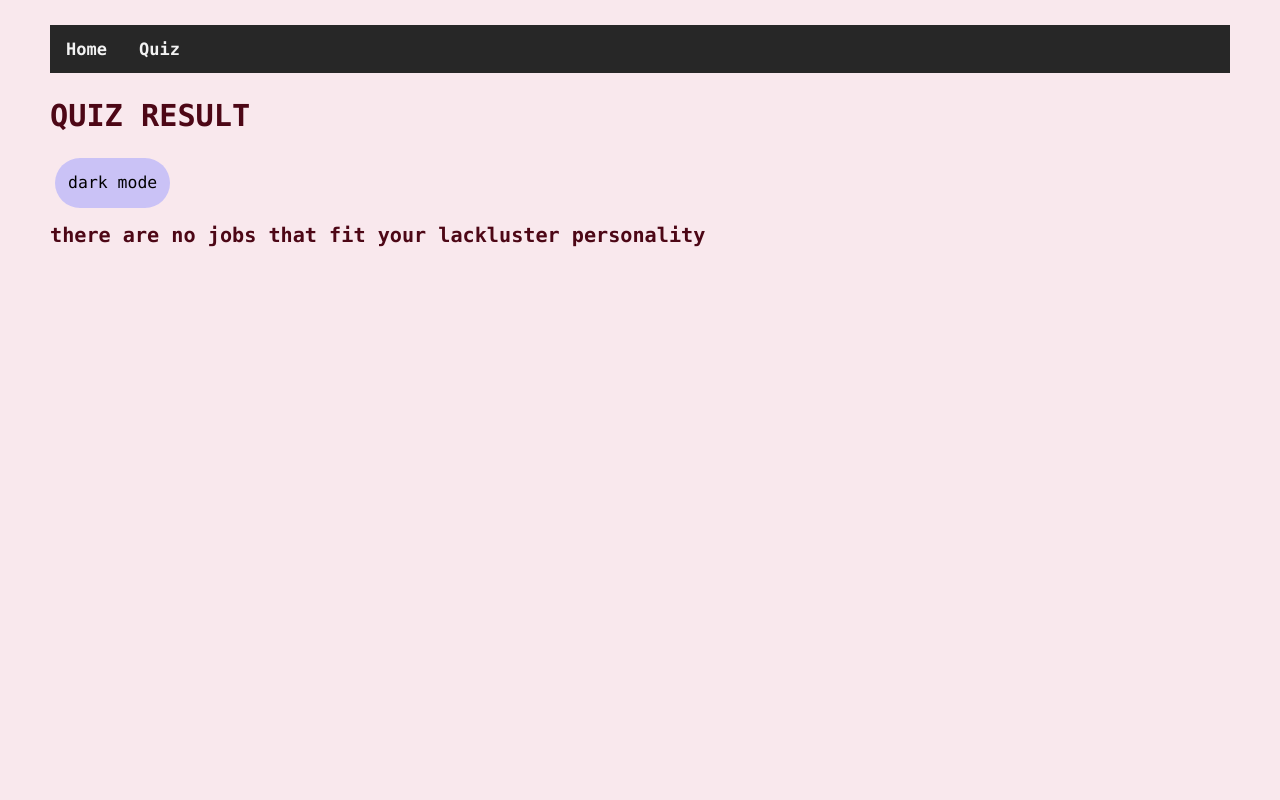
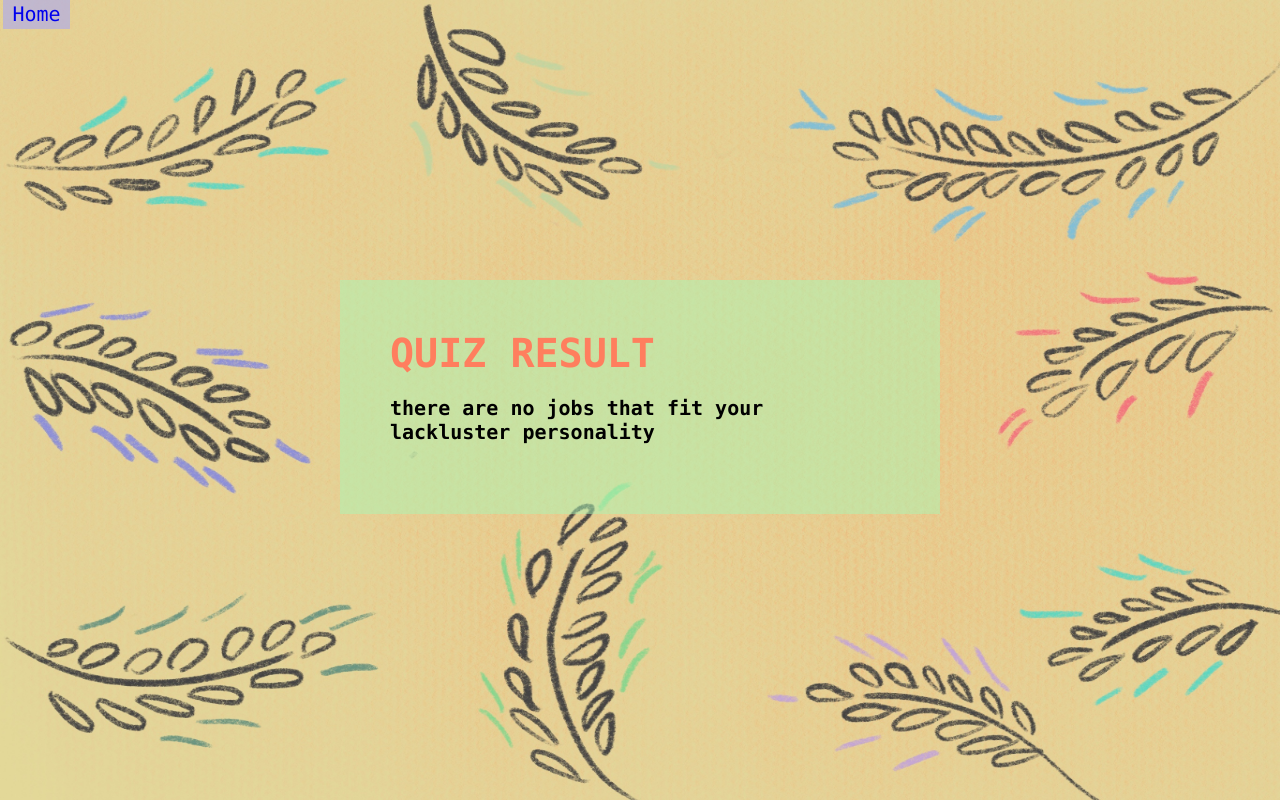
Before and after one commit to jjliewie/job_test, a Flask app: page /submitquiz in a window 1280 px wide. Run offline with Flask 2, Linux system fonts and the light colour scheme.

Commit message:
css change

```diff
--- a/static/new.css
+++ b/static/new.css
@@ -1,7 +1,8 @@
 @import url('https://fonts.googleapis.com/css2?family=Sen:wght@700&display=swap');
 
 :root {
-    background-color: rgb(29, 26, 26)
+    background-image: url("background.jpg");
+    background-size: 100% 100%;
 }
 
 * {
--- /dev/null
+++ b/static/submit.css
@@ -0,0 +1,107 @@
+@import url('https://fonts.googleapis.com/css2?family=Sen:wght@700&display=swap');
+
+html {
+    background-image: url("background3.jpg");
+    background-repeat: no-repeat;
+    background-attachment: fixed;
+    background-size: 100% 100%;
+}
+
+* {
+    box-sizing: border-box;
+    margin: 0;
+    padding: 0;
+    font-size: 62.5%;
+    font-family: "Monaco", Monospace;
+}
+
+h1 {
+    font-size: 4rem;
+    color: rgb(255, 126, 94);
+    margin-bottom: 2rem;
+}
+
+h2 {
+    font-size: 2rem;
+    margin-bottom: 2rem;
+    color: rgb(0, 0, 0);
+    width: 25em;
+
+}
+.container {
+    width: 100vw;
+    height: 90vh;
+    display: flex;
+    justify-content: center;
+    align-items: center;
+    max-width: 80rem;
+    margin: 0 auto;
+    padding: 2rem;
+}
+
+.flex-column {
+    display: flex;
+    flex-direction: column;
+}
+
+.flex-center {
+    justify-content: center;
+    align-items: center;
+}
+
+.justify-center {
+    justify-content: center;
+}
+
+.text-center {
+    text-align: center;
+}
+
+.hidden {
+    display: none;
+}
+
+.inner-switch {
+    font-family: "Monaco", Monospace;
+    align-self: flex-end;
+    display: inline-block;
+    cursor: pointer;
+    border :#fff;
+    width: 7em;
+    height: 3em;
+    background:#a2a1ff88;
+    text-align: center;
+    font-size: calc(0.5em + 0.5vw);
+    padding: 0.1875rem;
+    margin-left: 0.3125rem;
+    margin-bottom: 0.9125em;
+}
+
+.inner-switch:hover {
+    font-family: "Monaco", Monospace;
+    align-self: flex-end;
+    display: inline-block;
+    cursor: pointer;
+    margin-bottom: 0.9125em;
+    border :#fff;
+    width: 7em;
+    background:#b7b6fd88;
+    height: 3em;
+    text-align: center;
+    font-size: calc(0.5em + 0.5vw);
+    padding: 0.1875rem;
+    margin-left: 0.3125rem;
+}
+
+a{
+    text-decoration: none;
+    font-size: 20px;
+}
+
+#wrapper
+{
+  display: inline;
+  padding:50px;
+  background-color: rgba(170, 245, 180, 0.507);
+
+}
--- a/templates/quiz.html
+++ b/templates/quiz.html
@@ -67,17 +67,17 @@
 
                     <div class="question" id ="10">
                         <input type="submit" class = "form-submit-button" name="submitform" value="submit">
+                        <br>
                     </div>
 
-                    <br>
             </div>
 
         </form>
 
             <center>
 
-                <button type="button" id="previous">Previous</button>
-                <button type="button" id="next">Next</button>
+                <button type="button" class= "button round" id="previous">&#8249;</button>
+                <button type="button" class= "button round" id="next">&#8250;</button>
 
             </center>
 
--- a/templates/submitquiz.html
+++ b/templates/submitquiz.html
@@ -2,30 +2,40 @@
 <html>
     <head>
         <title>Quiz Result</title>
-        <link rel="stylesheet" href="static/style.css">
+        <link rel="stylesheet" href="static/submit.css">
     </head>
     <body>
 
-        <div class="topnav">
-            <a href="{{ url_for('index') }}">Home</a>
-            <a href="{{ url_for('quiz') }}">Quiz</a>
+        <button class = "inner-switch"><a href="{{ url_for('index') }}">Home</a></button>
+
+        <div class="container">
+
+        <div id="home" class="flex-column flex-center">
+
+            <div id="wrapper">
+
+                <h1>QUIZ RESULT</h1>
+
+                <h2>{{r_value}}</h2>
+
+            </div>
+
+        </div>
+
         </div>
 
 
-        <h2>QUIZ RESULT</h2>
 
 
-        <button class = "inner-switch" onclick="dark_mode()">dark mode</button>
-        <br>
+        <!-- <button class = "inner-switch" onclick="dark_mode()">dark mode</button>
+        <br> -->
 
-        <span>{{r_value}}</span>
-
-        <script>
+        <!-- <script>
             function dark_mode(){
                 var element = document.body;
                 element.classList.toggle("dark");
             }
-        </script>
+        </script> -->
 
     </body>
 </html>
```
Also changed, not shown: static/quiz.css (+31 -9 lines), static/background.jpg (added), static/background2.jpg (added), static/background3.jpg (added), 2 other files.
